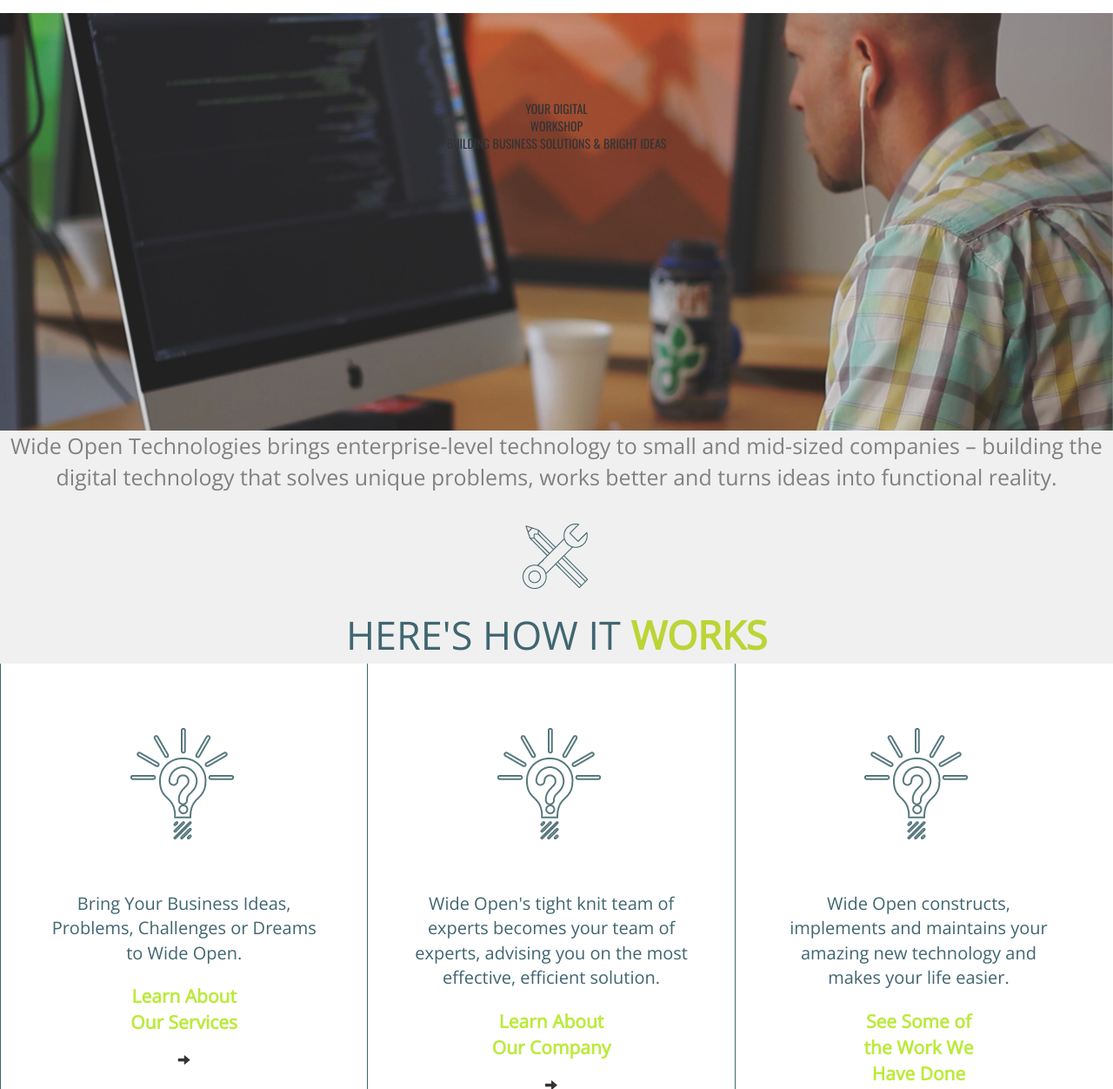
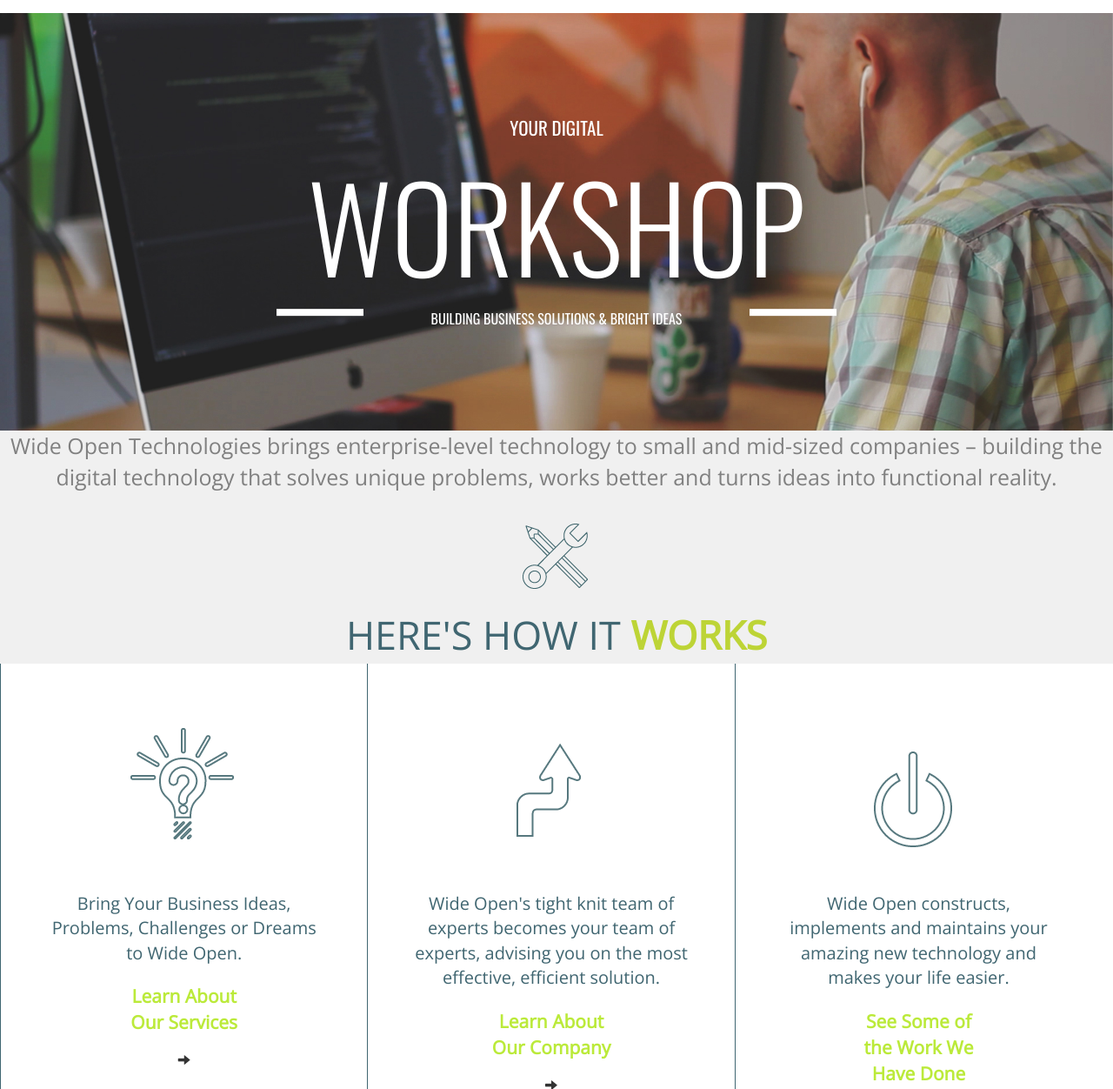
Before and after one commit to Thai56/WideOpenTechClone, a plain HTML site: page index.html in a window 1280 px wide. Shown: the part 60-1312 px from the top of the page at 87% size. Drawn offline with nearby package versions, Linux system fonts and the light colour scheme.

Commit message:
layout text added

```diff
--- a/index.html
+++ b/index.html
@@ -22,7 +22,16 @@
                     <section class='center-block'>
                         <div id="digital">YOUR DIGITAL</div>
                         <div id='workshop'>WORKSHOP</div>
-                        <div class="center-text">BUILDING BUSINESS SOLUTIONS & BRIGHT IDEAS</div>
+                        <section class='solution-container'>
+                          <div class="brick-container">
+                            <div class="brick"></div>
+                          </div>
+                          <div id='solution'>BUILDING BUSINESS SOLUTIONS & BRIGHT IDEAS</div>
+                          <div class="brick-container">
+                            <div class="brick"></div>
+                          </div>
+                        </section>
+
                     </section>
                 </section>
             </section>
@@ -50,7 +59,7 @@
       </section>
     <section class='services-container'>
         <section class="service">
-            <div class="img-lightbulb"></div>
+            <div id='way-point' class="img-lightbulb"></div>
             <div class="service-text">Wide Open's tight knit team of experts becomes your team of
 experts, advising you on the
 most effective, efficient solution.</div>
@@ -62,7 +71,7 @@
 
     <section class='services-container'>
         <section class="service">
-            <div class="img-lightbulb"></div>
+            <div id='power' class="img-lightbulb"></div>
             <div class="service-text">Wide Open constructs,
 implements and maintains
 your amazing new technology
--- a/styles/styles.css
+++ b/styles/styles.css
@@ -39,7 +39,9 @@
   height: 60vh;
   width: 100%;
   margin-top: 0;
-  position: relative;
+  /*position: relative;*/
+  display: flex;
+  align-items: center;
 }
 #title {
   width:200px;
@@ -55,8 +57,25 @@
   font-family: 'Oswald', sans-serif;
   position: relative;
 }
+.center-block {
+  display: flex;
+  flex-wrap: wrap;
+  flex-direction: column;
+  justify-content: center;
+}
+.solution-container {
+display: flex;
+flex-wrap: wrap;
+justify-content: center;
+align-content: space-around;
+}
+.brick-container {
+  display: flex;
+  justify-content: center;
+  width: 20%;
+}
 .brick {
-  height:25px;
+  height:8px;
   width: 100px;
   background: white;
 }
@@ -64,11 +83,21 @@
   margin: auto;
   width: 100%;
 }
-.digital {
+/*.digital {
 float: left;
+}*/
+#digital {
+  font-size: 21px;
+  color:white;
 }
 #workshop {
-  clear: both;
+  font-size: 90px;
+  color:white;
+  font-weight: 300;
+}
+#solution {
+  font-size: 16px;
+  color: white;
 }
 .pic-center {
   width: 100%;
@@ -147,6 +176,22 @@
   background: url('../IMG/sprite_home.png');
   background-position-y:587px;
   background-position-x:-303px;
+}
+#way-point {
+  height:222px;
+  width: 89px;
+  /*border:2px solid black;*/
+  background: url('../IMG/sprite_home.png');
+  background-position-y:606px;
+  background-position-x:-223px;
+}
+#power {
+  height:222px;
+  width: 109px;
+  /*border:2px solid black;*/
+  background: url('../IMG/sprite_home.png');
+  background-position-y:606px;
+  background-position-x:-117px;
 }
 .service-text {
   font-family: 'Open Sans', sans-serif;
@@ -358,6 +403,11 @@
     width: 383px;
   }
 }*/
+@media (min-width:770px) {
+  #workshop {
+    font-size: 135px;
+  }
+}
 @media (min-width:1024px) {
   .service {
     display: flex;
@@ -388,6 +438,9 @@
     align-items: center;
     justify-content:center;
   }
+  #digital {
+    float: left;
+  }
 
 }
  /*@media (min-width:700px) {
```
